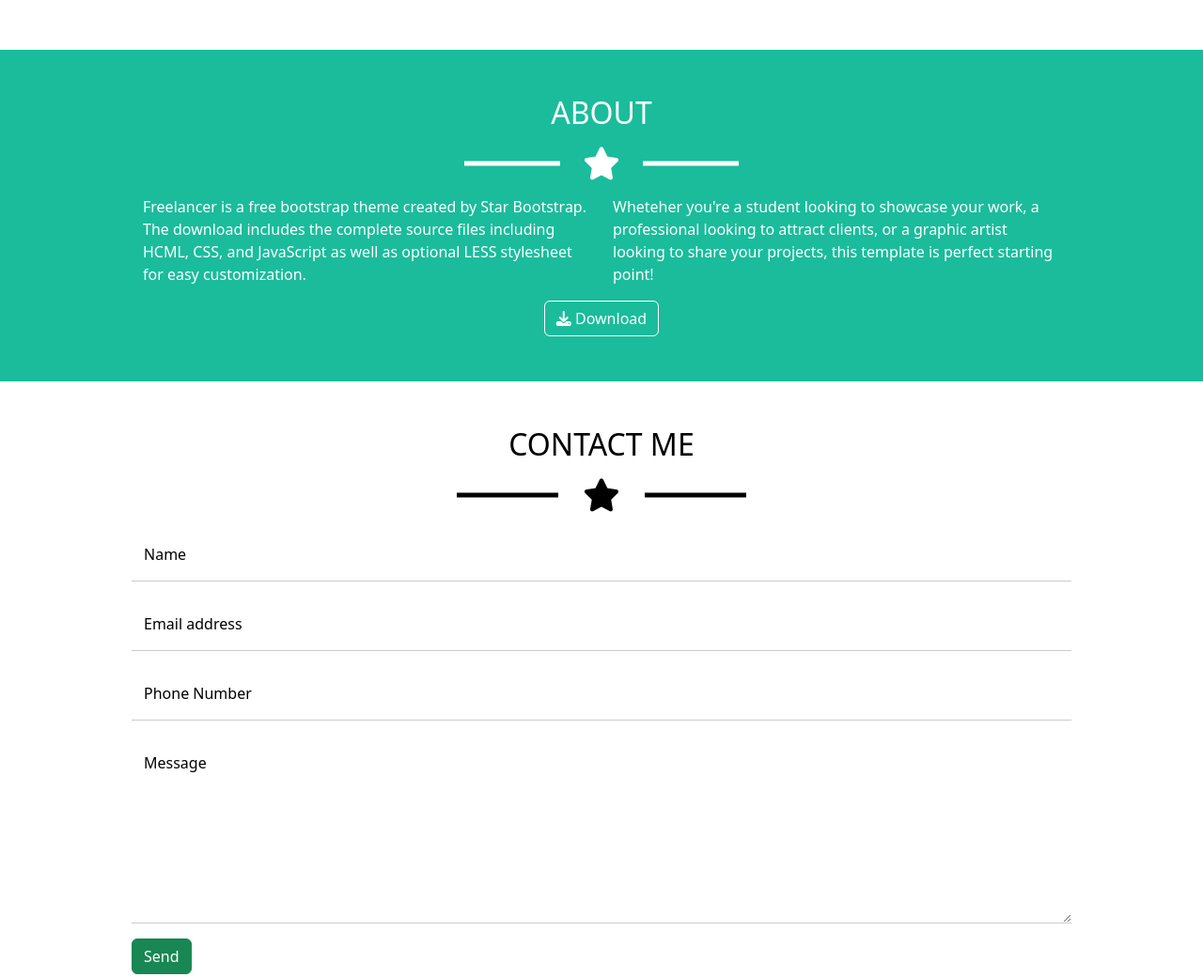
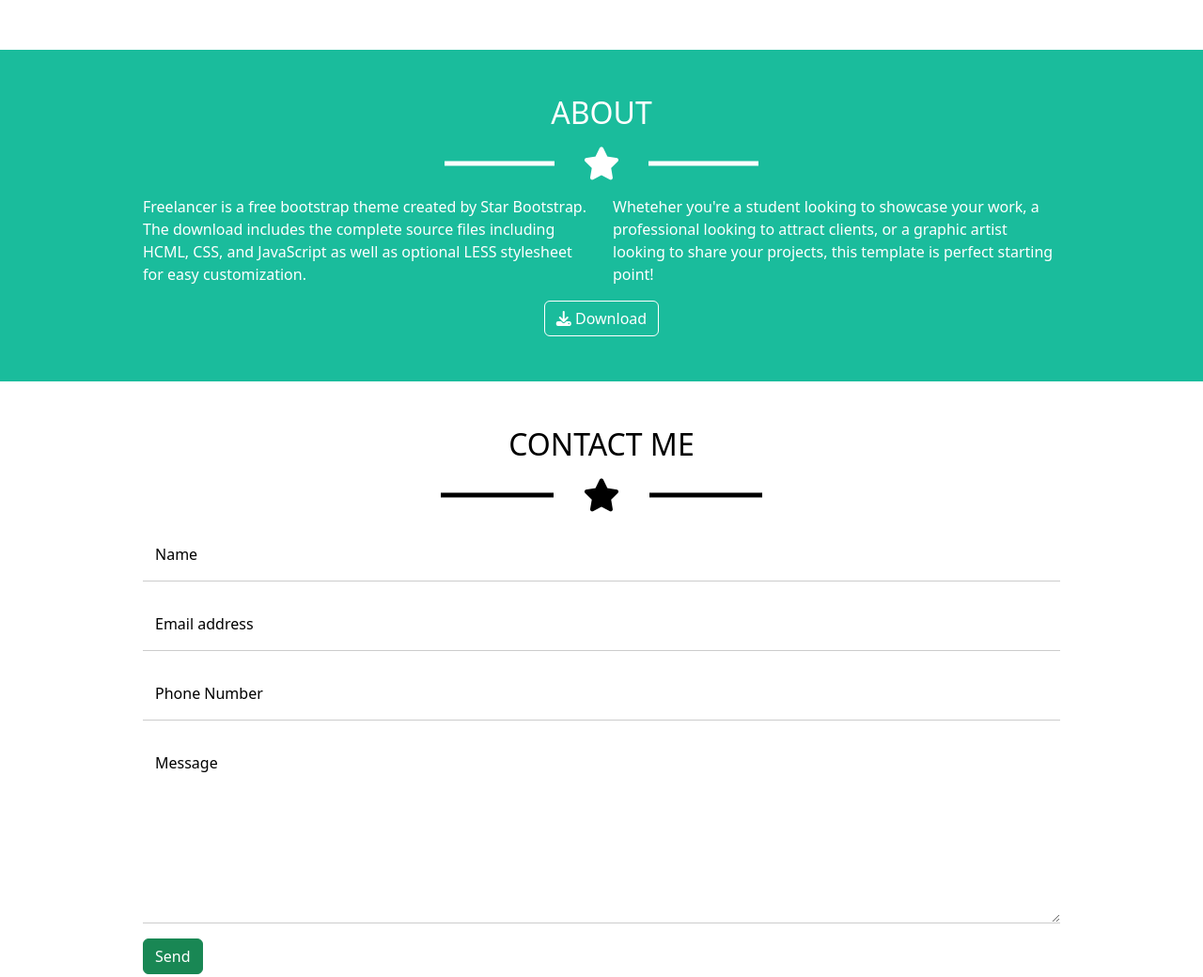
Before and after one commit to RaimondoCosma/html-css-bootstrap-freelancer, a plain HTML site: page index.html in a window 1280 px wide. Shown: the part 1244-2284 px from the top of the page at 94% size. Drawn offline with nearby package versions, Linux system fonts and the light colour scheme.

Commit message:
Aggiusta padding sulle stelle  ultime due sezioni

```diff
--- a/index.html
+++ b/index.html
@@ -85,32 +85,34 @@
         <!-- About section -->
         <div id="about">
             <section class="container py-5">
-                <div class="row justify-content-center ms-px-7">
-                    <div class="row justify-content-center col-12 text-center">
+                <div class="row justify-content-center">
+                    <div class="row justify-content-center text-center">
                         <h2>ABOUT</h2>
                         <div class="ms-star-icon mb-2"><i class="mx-2 fa-solid fa-star"></i></div>
                     </div>
+                    <div class="row justify-content-center ms-px-7">
                         <div class="col-12 col-sm-6">
                             <p>Freelancer is a free bootstrap theme created by Star Bootstrap. The download includes the complete source files including HCML, CSS, and JavaScript as well as optional LESS stylesheet for easy customization.</p>
                         </div>
                         <div class="col-12 col-sm-6">
                             <p>Wheteher you're a student looking to showcase your work, a professional looking to attract clients, or a graphic artist looking to share your projects, this template is perfect starting point!</p>
                         </div>
-                </div>
                         <div class="text-center">
                             <button type="button" class="btn btn-outline-secondary ms-btn-color ms-border-color"><i class="fa-solid fa-download"></i> Download</button>
+                        </div>
+                    </div>
                 </div>
             </section>
         </div>
         <!-- /About section -->
         <!-- Contact me section -->
         <div id="contact-me">
-            <div class="container py-5 ms-px-7">
+            <div class="container py-5">
                 <div class="row justify-content-center text-center">
                     <h2>CONTACT ME</h2>
                     <div class="ms-star-icon mb-2"><i class="mx-2 fa-solid fa-star"></i></div>
                 </div>
-                <form action="">
+                <form class="ms-px-7" action="">
                     <div class="form-floating mb-3">
                         <input type="name" class="form-control ms-border-form" id="floatingInput" placeholder="Name">
                         <label for="floatingInput">Name</label>
```
Lines whose indentation alone changed are shown as unchanged.
